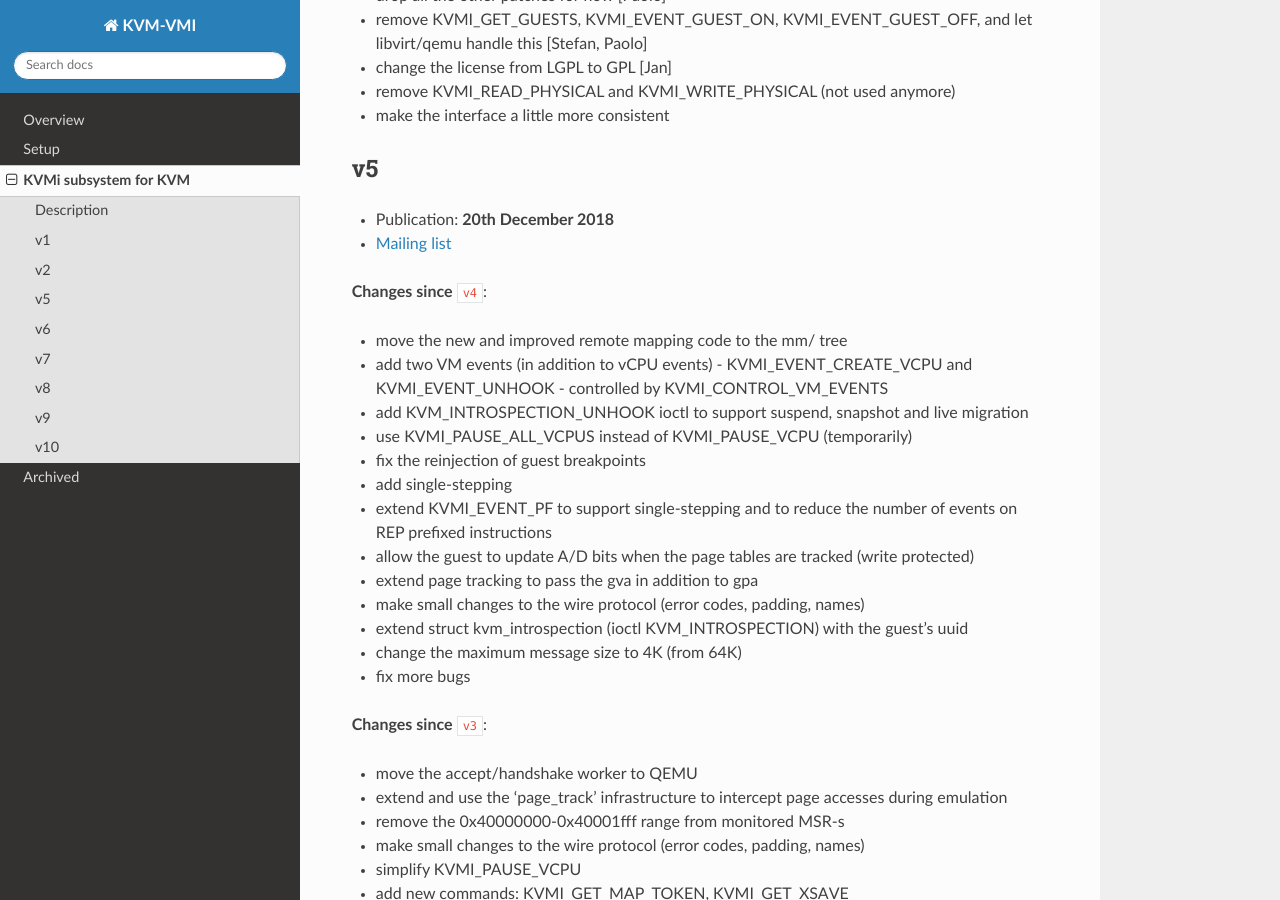
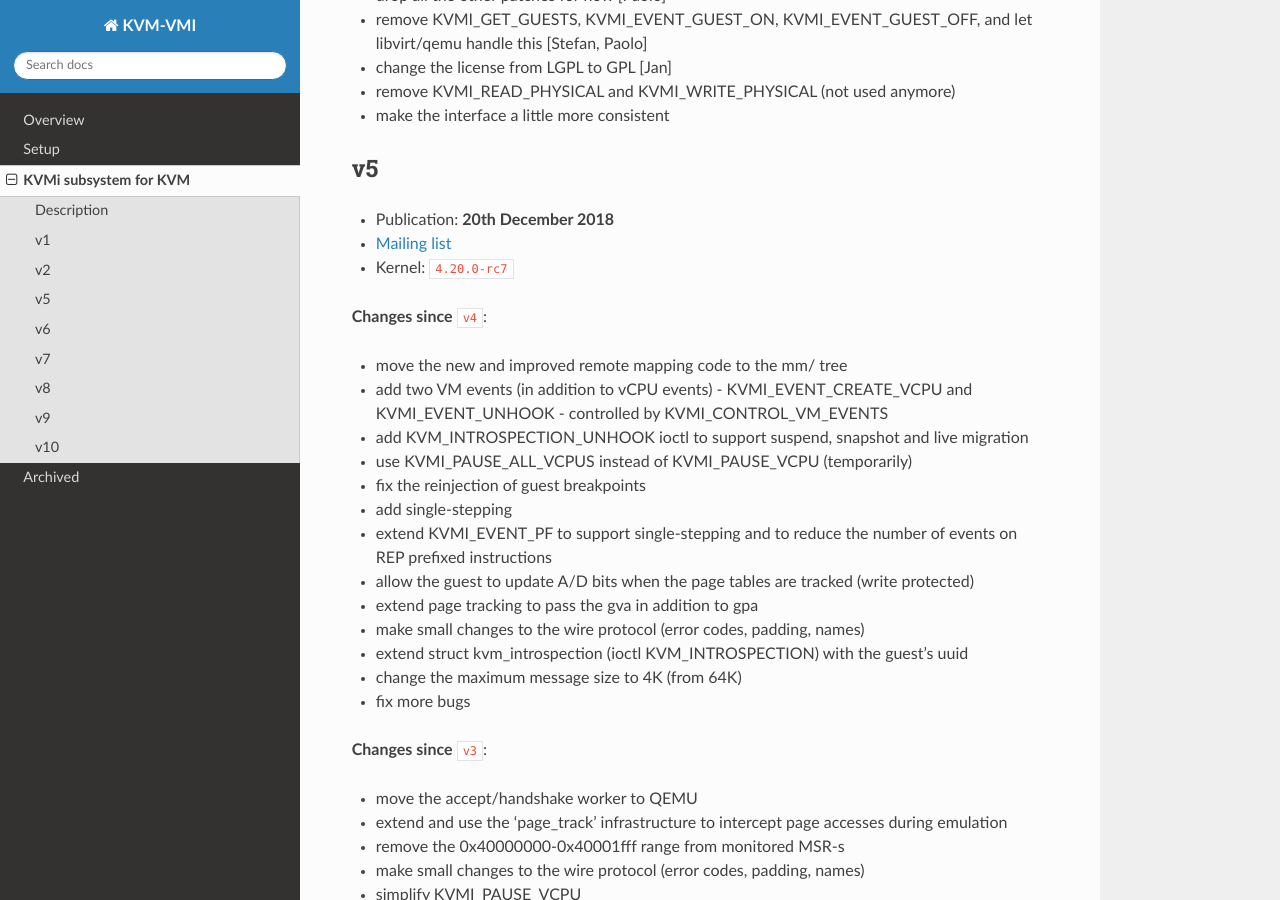
Before and after one commit to KVM-VMI/kvm-vmi, a Sphinx documentation site: the page built from docs/kvmi.md, in a window 1280 px wide and 900 px high, scrolled down 1164 px. Built offline with Sphinx 7.4.7 and the Read the Docs theme 2.0.0, drawn with Linux system fonts in a browser that asks for light colours; some of the changed text lies outside the part shown.

Commit message:
docs: add kernel version for kvmi

```diff
--- a/docs/kvmi.md
+++ b/docs/kvmi.md
@@ -58,6 +58,7 @@ for minimum overhead.
 
 - Publication: **20th December 2018**
 - [Mailing list](https://www.spinics.net/lists/kvm/msg179441.html)
+- Kernel: `4.20.0-rc7`
 
 **Changes since** `v4`:
 
@@ -125,6 +126,7 @@ for minimum overhead.
 
 - Publication: **9th August 2019**
 - [Patches on the mailing list](https://lore.kernel.org/kvm/20190809160047.8319-1-alazar@bitdefender.com/)
+- Kernel: `5.0-rc7`
 
 **Changes since** `v5`:
 
@@ -149,6 +151,7 @@ at least)
 
 - Publication: **7th February 2020**
 - [Mailing list](https://lore.kernel.org/kvm/20200207181636.1065-1-alazar@bitdefender.com/)
+- Kernel: `5.4.24`
 
 **Changes since** `v6`:
 
```
Also changed, not shown: other parts of docs/kvmi.md (+2 -0 lines).
